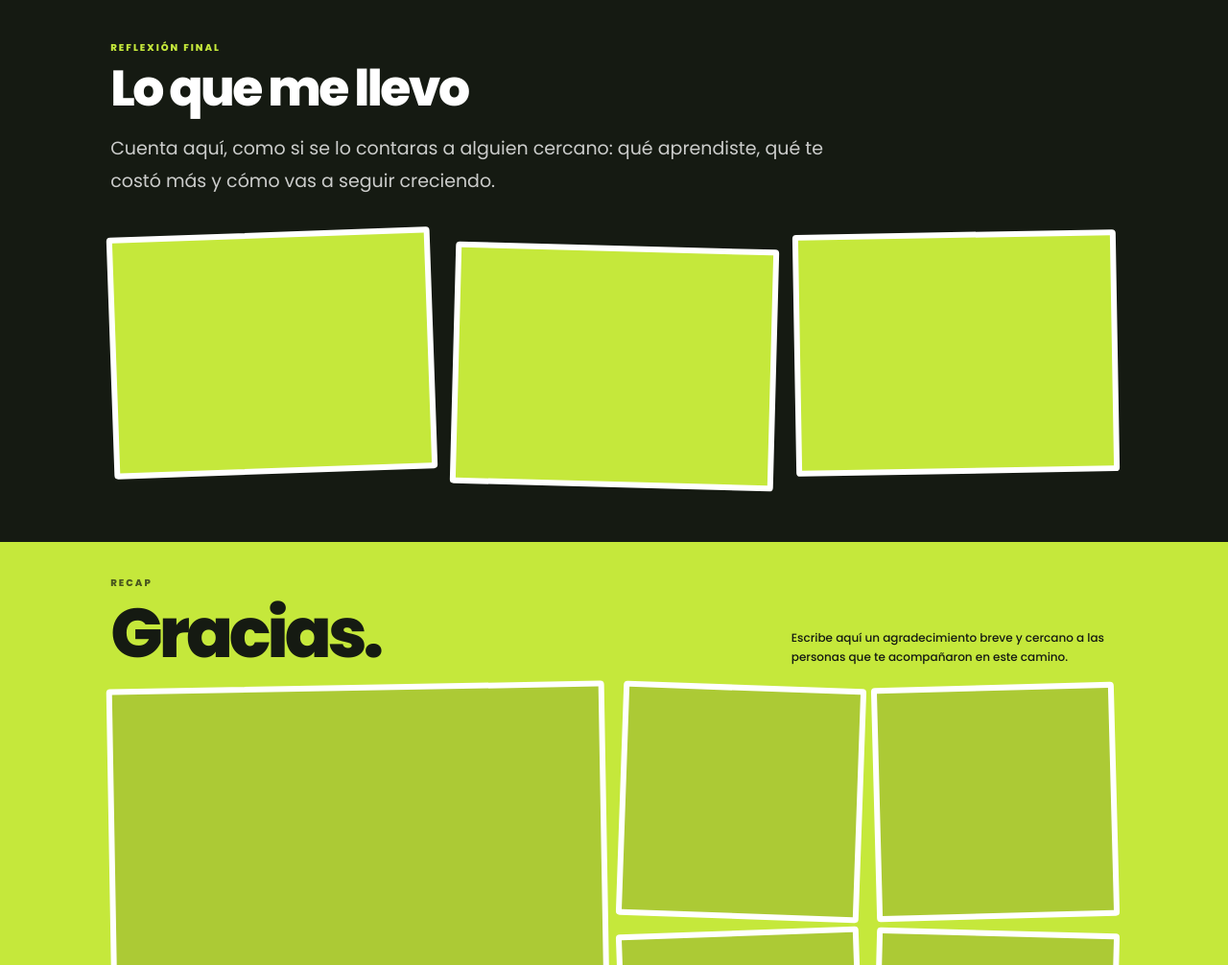
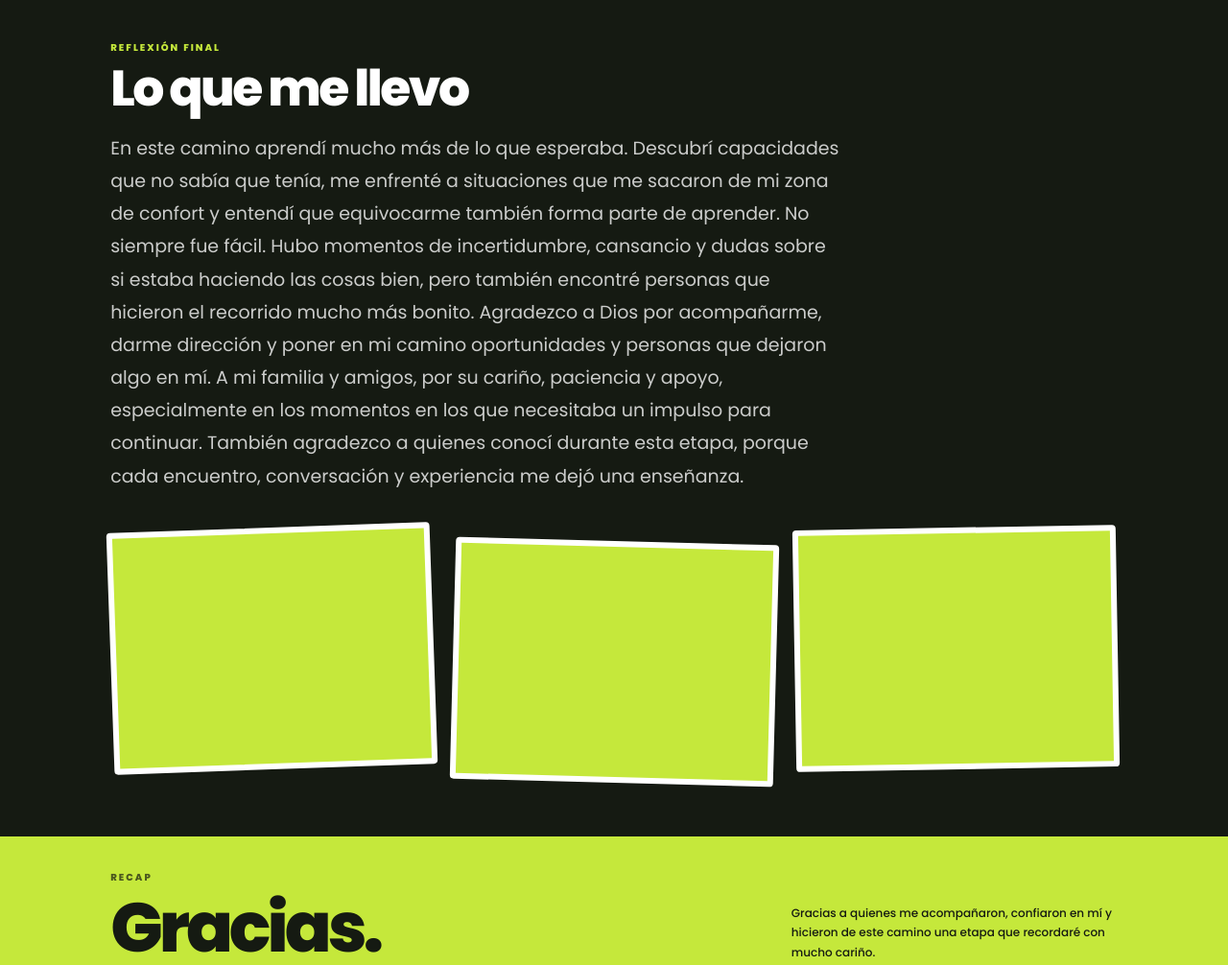
Before and after one commit to 1220578-ui/portafolio-profesional-1220578, a plain HTML site: page reflexiones.html in a window 1280 px wide. Shown: the part 2380-3386 px from the top of the page at 96% size. Drawn offline with Linux system fonts and the light colour scheme.

Commit message:
Add files via upload

```diff
--- a/reflexiones.html
+++ b/reflexiones.html
@@ -146,9 +146,9 @@
             <span class="sectionLabel">REFLEXIÓN FINAL</span>
             <h2>Lo que me llevo</h2>
             <p>
-                Cuenta aquí, como si se lo contaras a alguien cercano: qué aprendiste,
-                qué te costó más y cómo vas a seguir creciendo.
-            </p>
+En este camino aprendí mucho más de lo que esperaba. Descubrí capacidades que no sabía que tenía, me enfrenté a situaciones que me sacaron de mi zona de confort y entendí que equivocarme también forma parte de aprender. No siempre fue fácil. Hubo momentos de incertidumbre, cansancio y dudas sobre si estaba haciendo las cosas bien, pero también encontré personas que hicieron el recorrido mucho más bonito.
+
+Agradezco a Dios por acompañarme, darme dirección y poner en mi camino oportunidades y personas que dejaron algo en mí. A mi familia y amigos, por su cariño, paciencia y apoyo, especialmente en los momentos en los que necesitaba un impulso para continuar. También agradezco a quienes conocí durante esta etapa, porque cada encuentro, conversación y experiencia me dejó una enseñanza.  </p>
 
             <div class="photoRow">
                 <figure class="photo"><img src="final1.jpeg" alt="Foto 1 de la reflexión final" onerror="this.remove()"></figure>
@@ -167,8 +167,7 @@
                     <h2>Gracias.</h2>
                 </div>
                 <p>
-                    Escribe aquí un agradecimiento breve y cercano a las personas
-                    que te acompañaron en este camino.
+                   Gracias a quienes me acompañaron, confiaron en mí y hicieron de este camino una etapa que recordaré con mucho cariño.
                 </p>
             </div>
 
```
